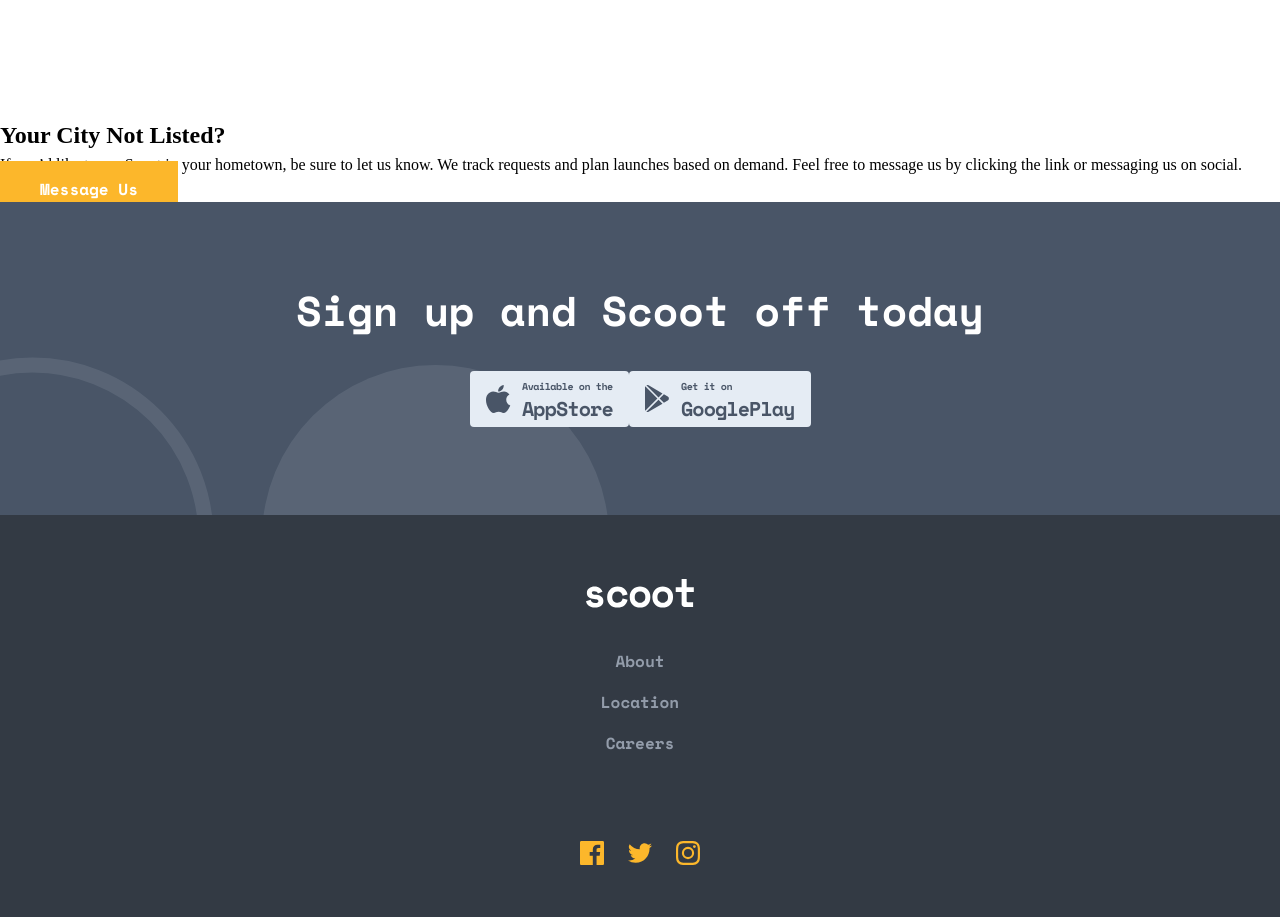
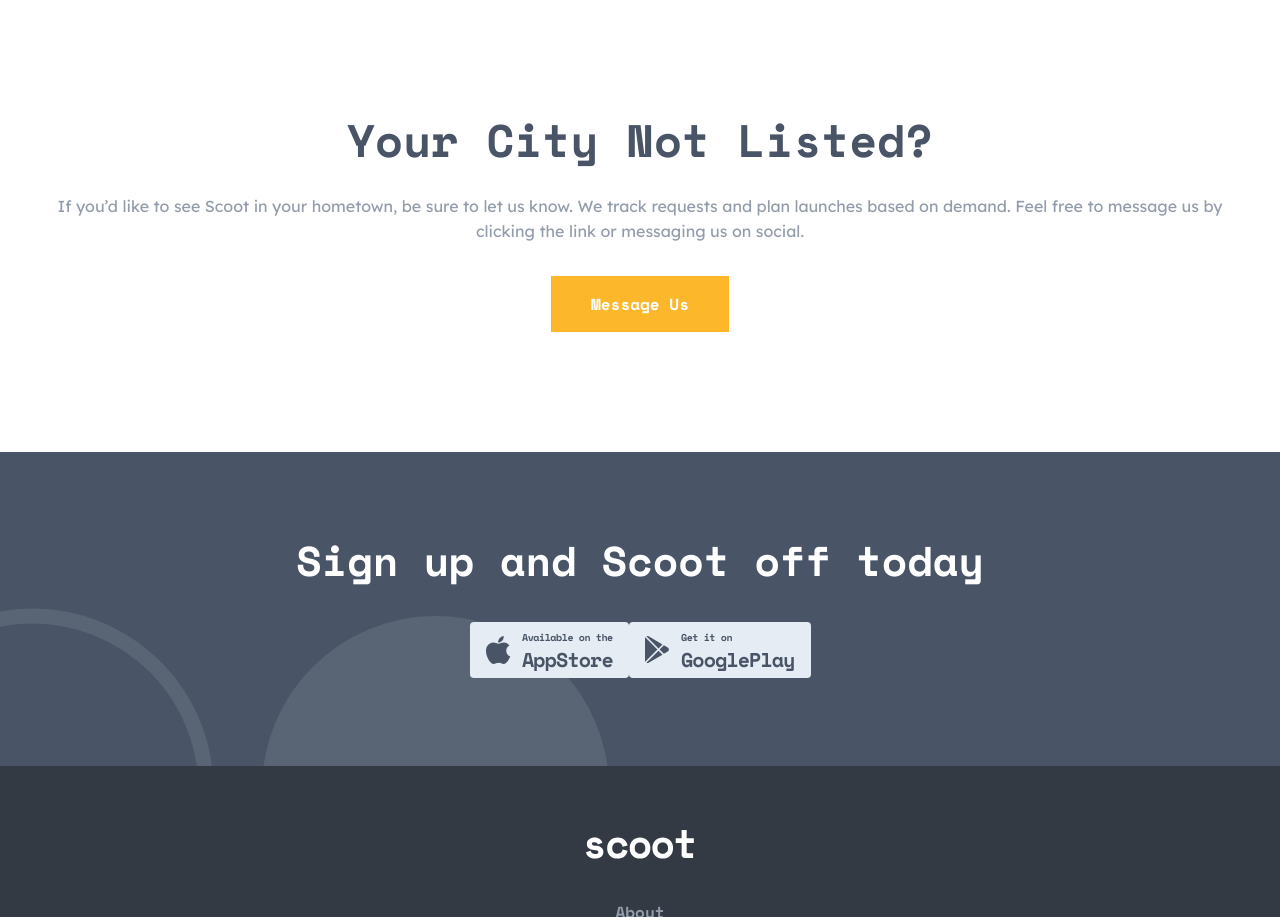
Before and after one commit to diegotorres9/scoot, a plain HTML site: page locations.html in a window 1280 px wide. Shown: the part 1220-2137 px from the top of the page. Drawn offline with nearby package versions, Linux system fonts and the light colour scheme.

Commit message:
location page styling

```diff
--- a/css/locations.css
+++ b/css/locations.css
@@ -14,7 +14,7 @@
     line-height: clamp(2.5rem, 2vw + 1rem, 3.5rem);
     color: #FFFFFF;
 }
-.map-wrapper {
+.map-wrapper, .message-us-container {
     display: flex;
     flex-direction: column;
     align-items: center;
@@ -47,3 +47,20 @@
 .locations-container span:not(:last-child) {
     margin-bottom: 1rem;
 }
+/* ----------------------------------- */
+.message-us-container {
+    text-align: center;
+}
+.message-us-container h2 {
+    font-family: 'Space Mono', monospace;
+    font-size: clamp(2rem, 1.648rem + 1.502vw, 3rem);
+    line-height: clamp(2rem, 1.648rem + 1.502vw, 3rem);;
+    color: #495567;
+}
+.message-us-container p {
+    font-family: 'Lexend Deca', sans-serif;
+    font-size: 1rem;
+    line-height: 1.563rem;
+    color: #939CAA;
+    margin: 2rem 0;
+}
```
